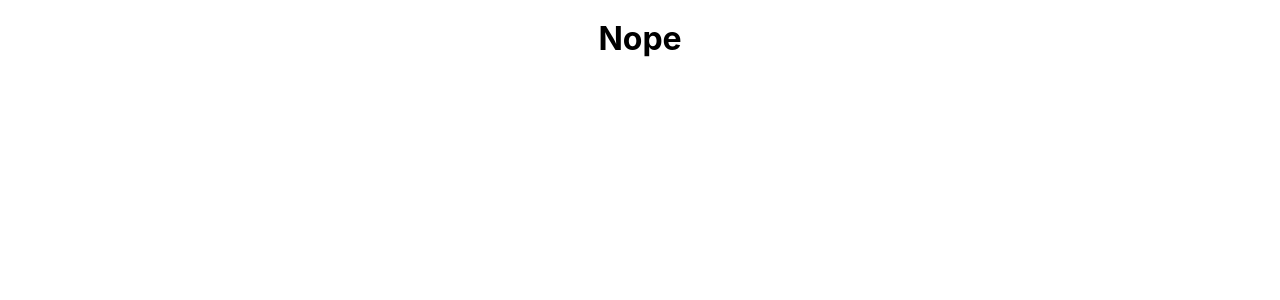
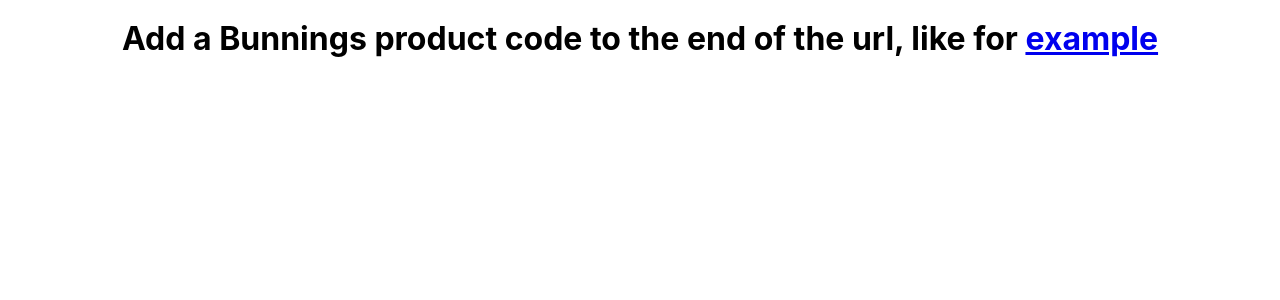
Before and after one commit to nels0nwu/bunnings-stock, a React (Create React App) app: page / in a window 1280 px wide. Shown: the top 300 px of the page. Built offline with nearby package versions, Linux system fonts and the light colour scheme.

Commit message:
Give example of usage on homepage

```diff
--- a/src/containers/App.js
+++ b/src/containers/App.js
@@ -13,7 +13,7 @@
             <Route path="/:productId" render={(props) => <Product id={props.match.params.productId} />}>
             </Route>
             <Route path="/">
-              <h1>Nope</h1>
+              <h1>Add a Bunnings product code to the end of the url, like for <a href="/6290574">example</a></h1>
             </Route>
           </Switch>
         </div>
```
